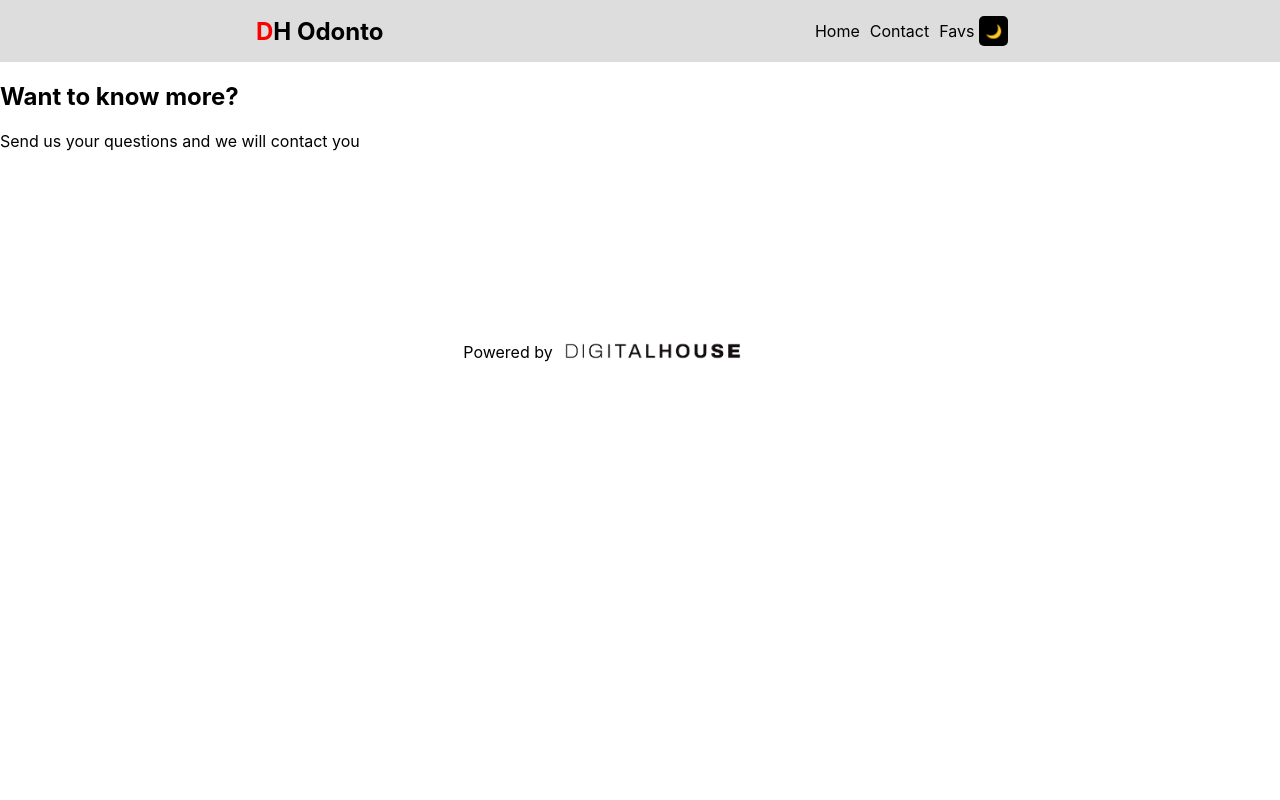
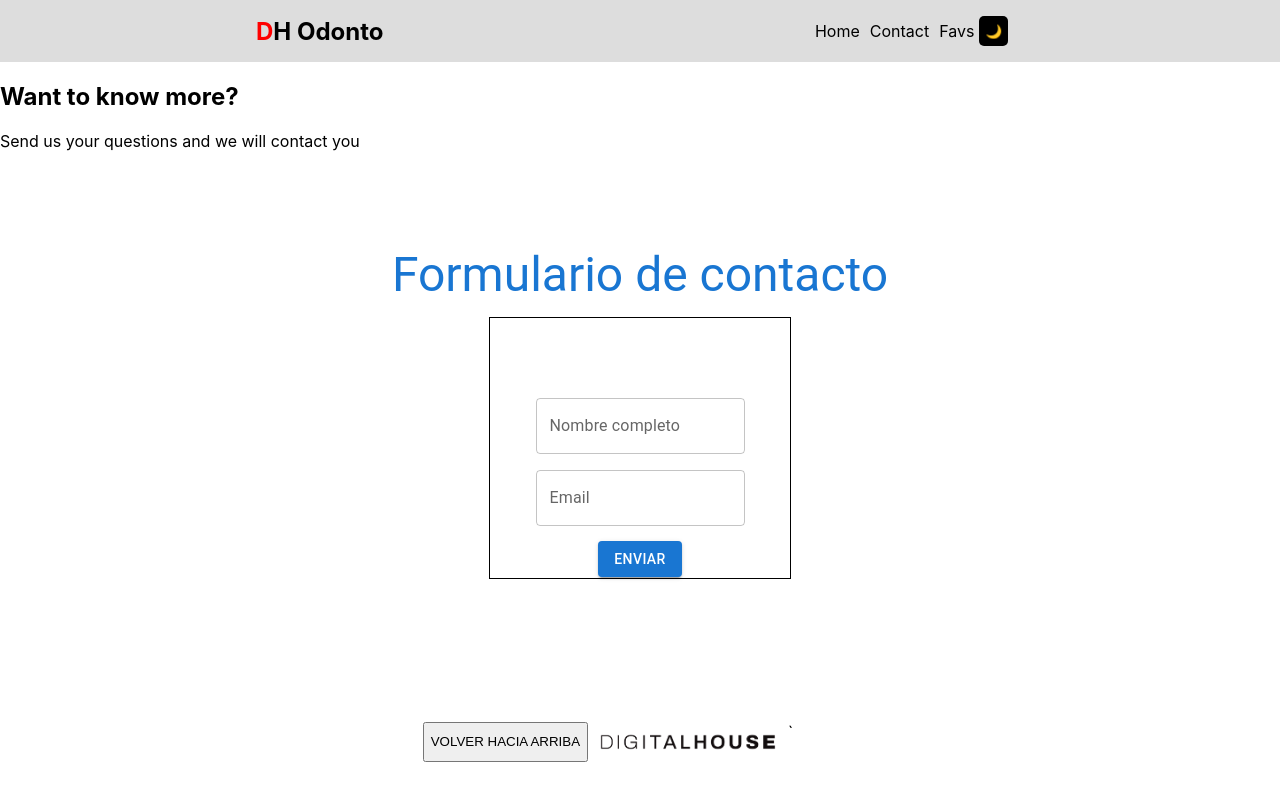
Before and after one commit to pablosergiovg/Clinica-Odontologica, a React (Create React App) app: page /contact in a window 1280 px wide. Built offline with nearby package versions, Linux system fonts and the light colour scheme.

Commit message:
Agrego el formulario

```diff
--- a/src/Components/Footer.jsx
+++ b/src/Components/Footer.jsx
@@ -3,8 +3,14 @@ import React from 'react'
 const Footer = () => {
   return (
     <footer>
-        <p>Powered by</p>
-        <img src="images/DH.png" alt='DH-logo' />
+        <button className='back-to-top'>VOLVER HACIA ARRIBA</button>
+        <img src="images/DH.png" alt='DH-logo' />`
+        <div>
+          <img src="" alt="" />
+          <img src="" alt="" />
+          <img src="" alt="" />
+          <img src="" alt="" />
+        </div>
     </footer>
   )
 }
--- a/src/Components/Form.jsx
+++ b/src/Components/Form.jsx
@@ -1,12 +1,46 @@
 import React from "react";
-
+import { Button, Grid, TextField, Typography } from '@mui/material'
+import { Formik, useFormik } from 'formik'
+import * as Yup from "yup"
 
 const Form = () => {
   //Aqui deberan implementar el form completo con sus validaciones
 
+  let valoresIniciales = {
+    nombre: '',
+    email: ''
+  }
+
+  const enviarForm = ( data) => {
+    console.log(data);
+    alert(`Gracias ${data.nombre}, te contactaremos cuanto antes vía email`)
+  }
+
+  const esquemaContacto = Yup.object({
+    nombre: Yup.string().min(5, "El nombre debe tener más de 5 letras").required("Debe ingresar un nombre válido"),
+    email: Yup.string().email("Debe ingresar un email válido").required("Debe ingresar un email válido")
+  })
+
+  const {handleSubmit, handleChange, values, errors} = useFormik({
+    initialValues: valoresIniciales,
+    onSubmit: enviarForm,
+    validationSchema: esquemaContacto
+  })
+
   return (
-    <div>
-      <form>
+    <div className="form-container">
+      <Typography color='primary' variant='h3' align='center'>Formulario de contacto</Typography>
+      {/* <h1>Formulario de registro</h1> */}
+      <form action="" className="form-container" onSubmit={handleSubmit}>
+        <Grid container direction='row' alignItems={'center'} justifyContent='space-evenly' spacing={2} sx={{ width: '100%' }}>
+          <Grid item xs={12} md={9}>
+            <TextField type='text' name='nombre' label="Nombre completo" values={values.nombre} onChange={ handleChange } error={!!errors?.nombre} helperText={errors.nombre} variant='outlined' fullWidth/>
+          </Grid>
+          <Grid item xs={12} md={9}>
+            <TextField type='email' name='email' label="Email" values={values.email} onChange={ handleChange } error={!!errors?.email} helperText={errors.email} variant='outlined' fullWidth/>
+          </Grid>
+        </Grid>
+        <Button type="submit" variant="contained">Enviar</Button>
       </form>
     </div>
   );
--- a/src/index.css
+++ b/src/index.css
@@ -44,11 +44,20 @@ nav{
   padding: 1rem;
 }
 
-/*ESTILO AGREGADOS*/
+/*ESTILO AGREGADO*/
 nav button{
   background-color: black;
   border-radius: 5px;
   border: none;
+}
+
+/*ESTILO AGREGADO*/
+.form-container{
+  display: flex;
+  flex-direction: column;
+  padding: 80px 0px;
+  gap: 15px;
+  align-items: center;
 }
 
 a{
@@ -89,6 +98,7 @@ form{
   width: 300px;
   height: 100px;
   margin: 0 auto;
+  outline: 1px solid black;
 }
 
 .card{
```
